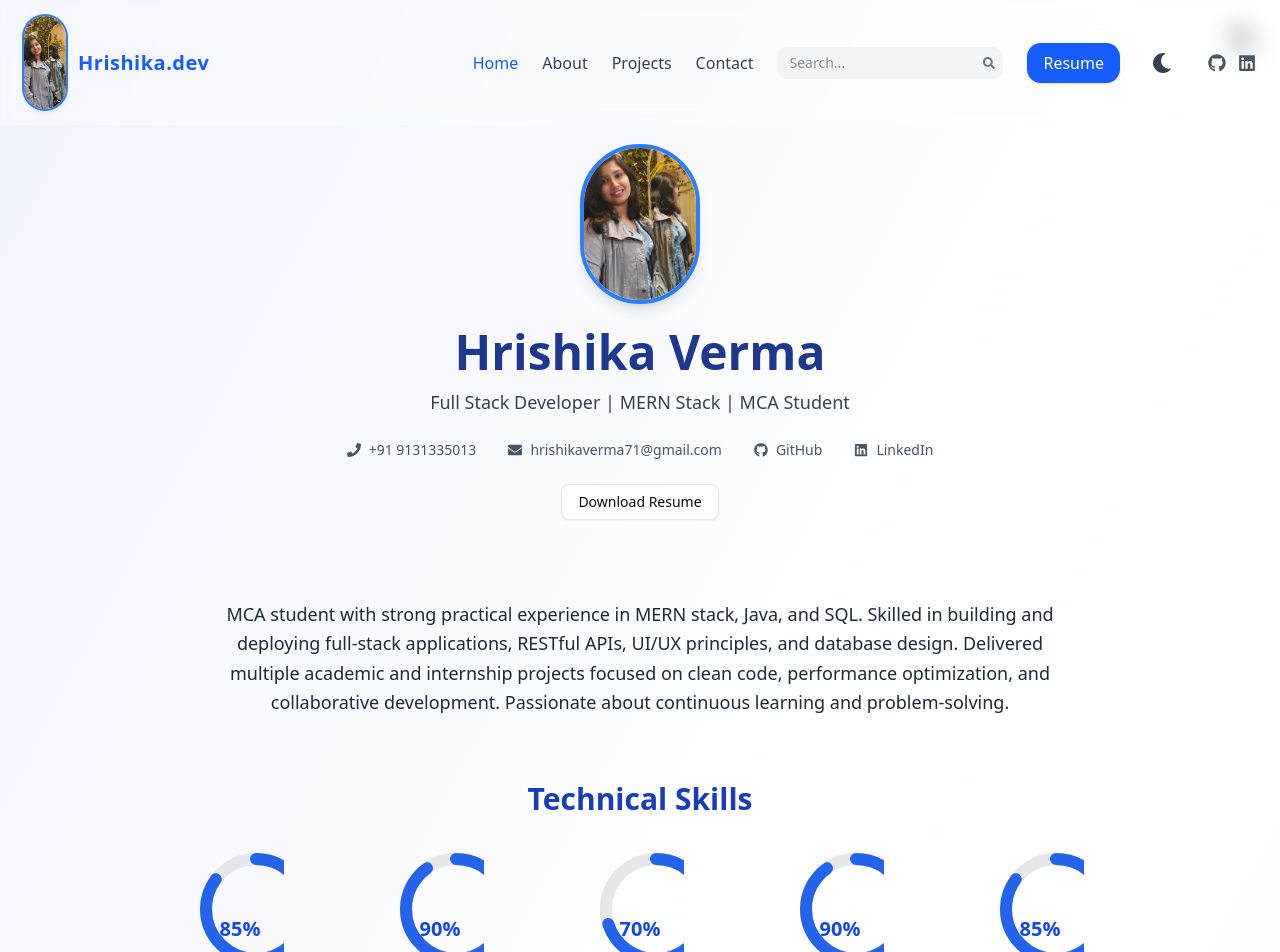
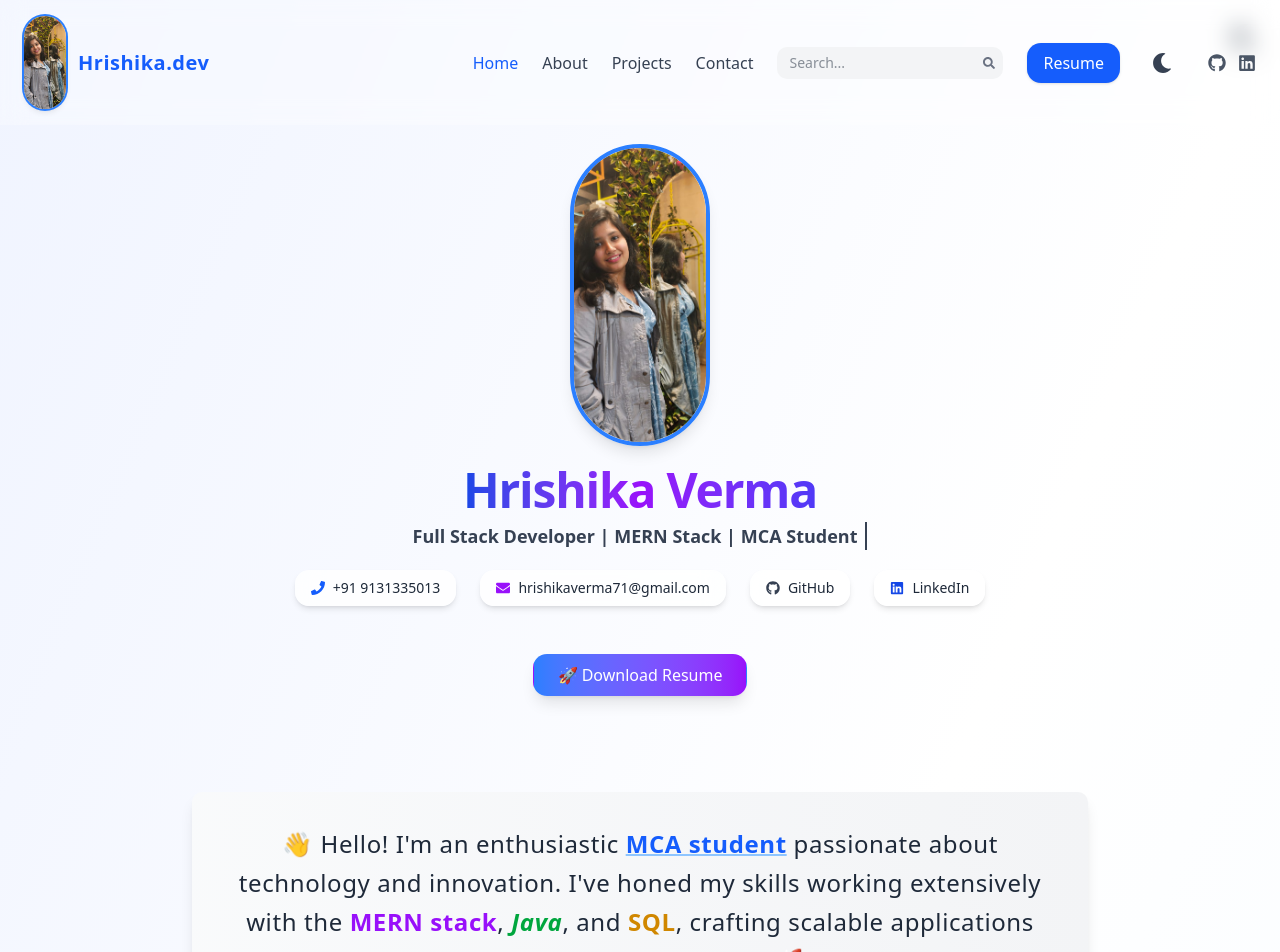
Before and after one commit to hrishikaverma/Tech-Stack-Journey, a Next.js app: page / in a window 1280 px wide. Shown: the top 952 px of the page. Built offline with nearby package versions, Linux system fonts and the light colour scheme.

Commit message:
update page.js

```diff
--- a/src/app/globals.css
+++ b/src/app/globals.css
@@ -120,3 +120,34 @@
     @apply bg-background text-foreground;
   }
 }
+@keyframes typing {
+  from { width: 0 }
+  to { width: 100% }
+}
+@keyframes fade-in {
+  from { opacity: 0 }
+  to { opacity: 1 }
+}
+.animate-typing {
+  animation: typing 3s steps(40, end) 1;
+  overflow: hidden;
+  white-space: nowrap;
+  border-right: 2px solid;
+}
+.animate-fade-in {
+  animation: fade-in 1s ease-out forwards;
+}
+@keyframes wave {
+  0%, 60%, 100% {
+    transform: rotate(0deg);
+  }
+  30% {
+    transform: rotate(15deg);
+  }
+}
+
+.animate-wave {
+  display: inline-block;
+  transform-origin: 70% 70%;
+  animation: wave 2s infinite;
+}
--- a/src/app/page.js
+++ b/src/app/page.js
@@ -149,47 +149,126 @@ export default function Home() {
   initial={{ opacity: 0, y: 30 }}
   animate={{ opacity: 1, y: 0 }}
   transition={{ duration: 1 }}
-          className="flex flex-col items-center text-center mb-20 px-4"
+  className="flex flex-col items-center justify-center mb-24 px-6 relative z-10"
 >
   <Image
     src={PROFILE_PHOTO}
     alt="Hrishika Verma"
-            width={120}
-            height={160}
-            className="rounded-full w-30 h-40 mb-6 shadow-lg border-4 border-blue-500 dark:border-blue-400 object-cover"
+    width={140}
+    height={140}
+    className="rounded-full mb-5 shadow-lg border-4 border-blue-500 dark:border-blue-400 object-cover"
   />
-          <h1 className="text-5xl font-extrabold text-blue-900 dark:text-blue-400 mb-3">Hrishika Verma</h1>
-          <p className="text-lg text-gray-700 dark:text-gray-300 mb-6">Full Stack Developer | MERN Stack | MCA Student</p>
-          <div className="flex flex-wrap justify-center gap-8 text-gray-600 dark:text-gray-400 text-sm mb-6 select-none">
-            <div className="flex items-center gap-2"><FaPhone /> +91 9131335013</div>
-            <div className="flex items-center gap-2"><FaEnvelope /> hrishikaverma71@gmail.com</div>
-            <a href="https://github.com/yourgithub" target="_blank" rel="noopener noreferrer" className="flex items-center gap-2 hover:text-blue-600 dark:hover:text-blue-400 transition">
-              <FaGithub /> GitHub
-            </a>
-            <a href="https://linkedin.com/in/yourlinkedin" target="_blank" rel="noopener noreferrer" className="flex items-center gap-2 hover:text-blue-600 dark:hover:text-blue-400 transition">
-              <FaLinkedin /> LinkedIn
-            </a>
+
+  {/* Name with Gradient */}
+  <h1 className="text-5xl font-extrabold text-transparent bg-clip-text bg-gradient-to-r from-blue-700 via-purple-600 to-indigo-600 dark:from-blue-400 dark:to-purple-300 mb-2 tracking-tight animate-fade-in">
+    Hrishika Verma
+  </h1>
+
+  {/* Typewriter-style Role Text */}
+  <p className="text-lg font-semibold text-gray-700 dark:text-gray-300 mb-5 animate-typing border-r-2 pr-2 whitespace-nowrap overflow-hidden">
+    Full Stack Developer | MERN Stack | MCA Student
+  </p>
+
+  {/* Contact & Social Section */}
+<div className="flex flex-wrap justify-center gap-6 text-sm mb-8">
+  {/* Phone */}
+  <motion.div
+    whileHover={{ scale: 1.05 }}
+    className="flex items-center gap-2 px-4 py-2 rounded-xl bg-white/80 dark:bg-gray-800/80 shadow-md backdrop-blur-md hover:shadow-blue-300 dark:hover:shadow-blue-800 transition duration-300 group cursor-pointer"
+    title="Call me"
+  >
+    <FaPhone className="text-blue-600 group-hover:animate-pulse" />
+    <span className="text-gray-800 dark:text-gray-300 font-medium">+91 9131335013</span>
+  </motion.div>
+
+  {/* Email */}
+  <motion.div
+    whileHover={{ scale: 1.05 }}
+    className="flex items-center gap-2 px-4 py-2 rounded-xl bg-white/80 dark:bg-gray-800/80 shadow-md backdrop-blur-md hover:shadow-purple-300 dark:hover:shadow-purple-800 transition duration-300 group cursor-pointer"
+    title="Email me"
+    onClick={() => window.open("mailto:hrishikaverma71@gmail.com")}
+  >
+    <FaEnvelope className="text-purple-600 group-hover:animate-pulse" />
+    <span className="text-gray-800 dark:text-gray-300 font-medium">hrishikaverma71@gmail.com</span>
+  </motion.div>
+
+  {/* GitHub */}
+  <motion.a
+    whileHover={{ scale: 1.05 }}
+    href="https://github.com/yourgithub"
+    target="_blank"
+    rel="noopener noreferrer"
+    title="GitHub Profile"
+    className="flex items-center gap-2 px-4 py-2 rounded-xl bg-white/80 dark:bg-gray-800/80 shadow-md backdrop-blur-md hover:shadow-gray-300 dark:hover:shadow-gray-800 transition duration-300 group"
+  >
+    <FaGithub className="text-gray-700 dark:text-gray-300 group-hover:text-black" />
+    <span className="text-gray-800 dark:text-gray-300 font-medium">GitHub</span>
+  </motion.a>
+
+  {/* LinkedIn */}
+  <motion.a
+    whileHover={{ scale: 1.05 }}
+    href="https://linkedin.com/in/yourlinkedin"
+    target="_blank"
+    rel="noopener noreferrer"
+    title="Connect on LinkedIn"
+    className="flex items-center gap-2 px-4 py-2 rounded-xl bg-white/80 dark:bg-gray-800/80 shadow-md backdrop-blur-md hover:shadow-blue-400 dark:hover:shadow-blue-700 transition duration-300 group"
+  >
+    <FaLinkedin className="text-blue-700 dark:text-blue-400 group-hover:text-blue-900" />
+    <span className="text-gray-800 dark:text-gray-300 font-medium">LinkedIn</span>
+  </motion.a>
 </div>
-          <Button variant="outline" onClick={() => window.open('/resume.pdf')} className="mx-auto select-none">
-            Download Resume
-          </Button>
+
+  {/* Custom Button */}
+  <button
+    onClick={() => window.open('/resume.pdf')}
+    className="mt-4 px-6 py-2 text-white font-medium rounded-xl bg-gradient-to-r from-blue-500 to-purple-600 shadow-lg border border-transparent hover:from-purple-500 hover:to-blue-600 transition-all duration-300 animate-fade-in"
+  >
+    🚀 Download Resume
+  </button>
 </motion.section>
 
-        {/* Summary */}
         <motion.section
   initial="hidden"
   whileInView="visible"
   viewport={{ once: true }}
   variants={{
     hidden: { opacity: 0, y: 30 },
-            visible: { opacity: 1, y: 0, transition: { duration: 0.8 } },
+    visible: {
+      opacity: 1,
+      y: 0,
+      transition: { duration: 0.8, staggerChildren: 0.2 }
+    },
   }}
-          className="max-w-4xl mx-auto mb-16 text-gray-800 dark:text-gray-200 text-center px-4"
+  className="max-w-4xl mx-auto mb-20 p-8 bg-gradient-to-r from-gray-50 to-gray-100 dark:from-gray-900 dark:to-gray-800 rounded-lg shadow-lg text-center"
 >
-          <p className="text-lg leading-relaxed select-text">
-            MCA student with strong practical experience in MERN stack, Java, and SQL. Skilled in building and deploying full-stack applications, RESTful APIs, UI/UX principles, and database design. Delivered multiple academic and internship projects focused on clean code, performance optimization, and collaborative development. Passionate about continuous learning and problem-solving.
-          </p>
+  <motion.p
+    className="text-xl md:text-2xl font-medium leading-relaxed tracking-wide text-gray-800 dark:text-gray-200"
+    variants={{
+      hidden: { opacity: 0, y: 20 },
+      visible: { opacity: 1, y: 0 }
+    }}
+  >
+    <span role="img" aria-label="waving hand" className="mr-2 inline-block animate-wave">👋</span>
+    Hello! I'm an enthusiastic{' '}
+    <span className="text-blue-600 dark:text-blue-400 font-semibold underline decoration-blue-300 decoration-2">MCA student</span> passionate about technology and innovation. I've honed my skills working extensively with the{' '}
+    <span className="text-purple-600 dark:text-purple-400 font-semibold">MERN stack</span>,{' '}
+    <span className="text-green-600 dark:text-green-300 font-semibold italic">Java</span>, and{' '}
+    <span className="text-yellow-600 dark:text-yellow-400 font-semibold">SQL</span>, crafting scalable applications and clean, efficient APIs. 🚀
+    <br /><br />
+    I thrive on solving real-world challenges through code, designing intuitive user interfaces, and delivering seamless user experiences. Whether tackling personal projects or collaborating in dynamic teams, I prioritize writing clean, maintainable, and high-performance code.✨
+  </motion.p>
+  <motion.span
+    className="block mt-6 text-lg md:text-xl font-semibold text-indigo-600 dark:text-indigo-400"
+    variants={{
+      hidden: { opacity: 0 },
+      visible: { opacity: 1 }
+    }}
+  >
+    Curious by nature. Creator by choice. Always evolving. 💻
+  </motion.span>
 </motion.section>
+
 
         {/* Skills */}
         <section className="mb-20 w-full max-w-5xl mx-auto px-4">
```
Lines whose indentation alone changed are shown as unchanged.
